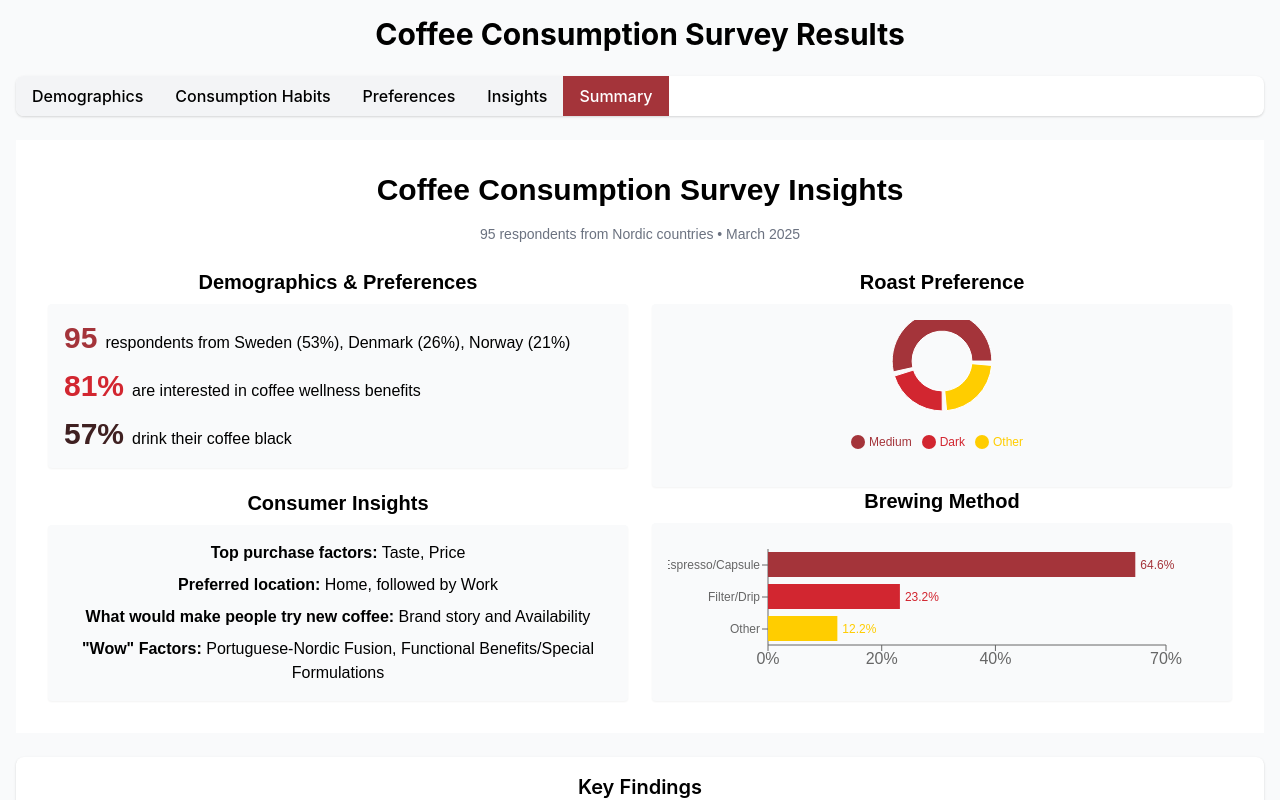
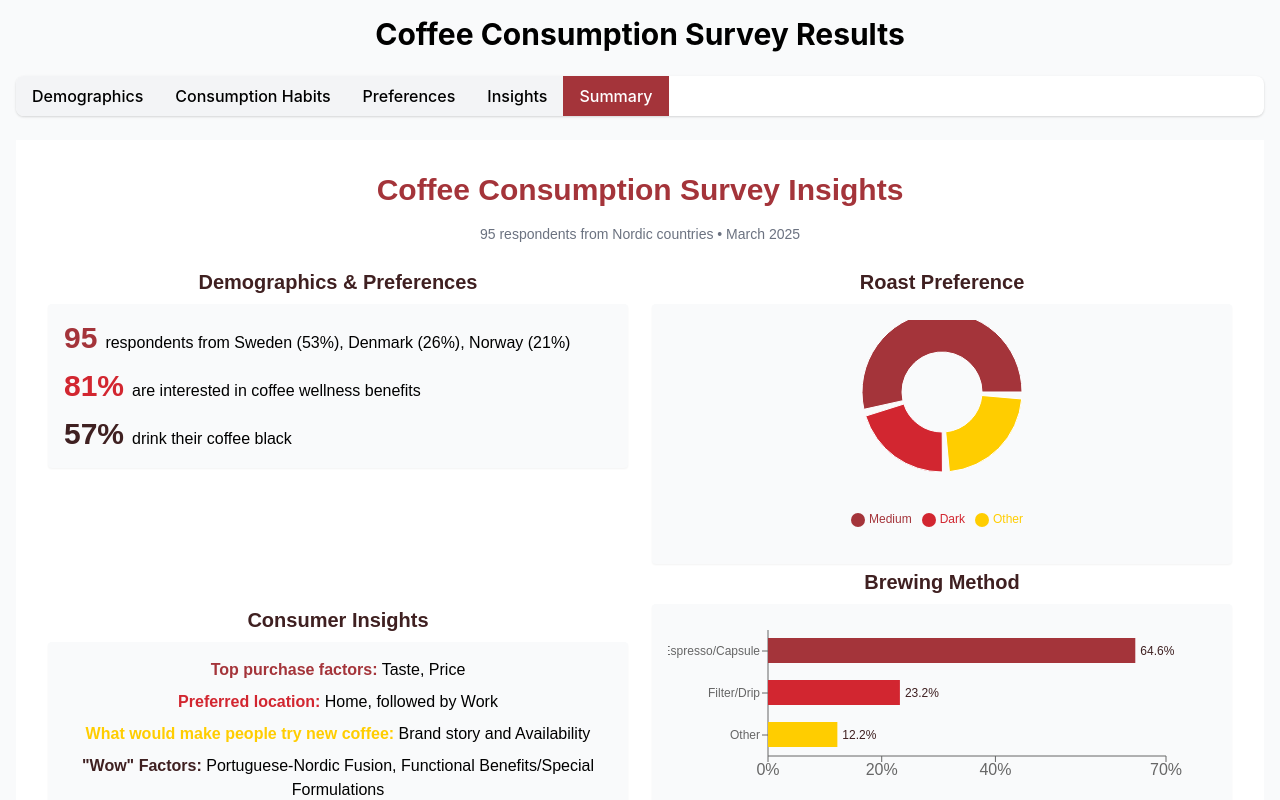
Before and after one commit to americodias/coffee-survey-dashboard, a React (Create React App) app: page / in a window 1280 px wide. Both pictures are taken after a click on the button "Summary". Shown: the top 800 px of the page. Built offline with nearby package versions, Linux system fonts and the light colour scheme.

Commit message:
Fixed chart

```diff
--- a/src/CoffeeSurveySummary.js
+++ b/src/CoffeeSurveySummary.js
@@ -16,31 +16,37 @@ const CoffeeSurveySummary = () => {
     { name: 'Other', value: 12.2 } // 100 - 64.6 - 23.2 = 12.2
   ];
 
-  // Updated color scheme
-  const COLORS = ['#A4343A', '#D22630', '#FFCD00', '#3F2021'];
+  // Defining the new color scheme explicitly
+  const maroonRed = "#A4343A";
+  const brightRed = "#D22630";
+  const gold = "#FFCD00";
+  const darkBrown = "#3F2021";
+
+  // Using these colors in an array for the charts
+  const COLORS = [maroonRed, brightRed, gold, darkBrown];
 
   return (
     <div className="bg-white p-8 h-full flex flex-col" style={{ fontFamily: 'Arial, sans-serif' }}>
-      <h1 className="text-3xl font-bold text-center mb-4">Coffee Consumption Survey Insights</h1>
+      <h1 className="text-3xl font-bold text-center mb-4" style={{ color: maroonRed }}>Coffee Consumption Survey Insights</h1>
       <p className="text-sm text-gray-500 text-center mb-6">95 respondents from Nordic countries • March 2025</p>
 
       <div className="grid grid-cols-2 gap-6 flex-grow">
         {/* Left Column - Key Stats */}
         <div className="flex flex-col justify-between">
           <div>
-            <h2 className="text-xl font-semibold mb-2">Demographics & Preferences</h2>
+            <h2 className="text-xl font-semibold mb-2" style={{ color: darkBrown }}>Demographics & Preferences</h2>
             <div className="bg-gray-50 p-4 rounded shadow-sm">
               <ul className="space-y-3">
                 <li className="flex items-baseline">
-                  <span className="text-3xl font-bold mr-2" style={{ color: '#A4343A' }}>95</span>
+                  <span className="text-3xl font-bold mr-2" style={{ color: maroonRed }}>95</span>
                   <span>respondents from Sweden (53%), Denmark (26%), Norway (21%)</span>
                 </li>
                 <li className="flex items-baseline">
-                  <span className="text-3xl font-bold mr-2" style={{ color: '#D22630' }}>81%</span>
+                  <span className="text-3xl font-bold mr-2" style={{ color: brightRed }}>81%</span>
                   <span>are interested in coffee wellness benefits</span>
                 </li>
                 <li className="flex items-baseline">
-                  <span className="text-3xl font-bold mr-2" style={{ color: '#3F2021' }}>57%</span>
+                  <span className="text-3xl font-bold mr-2" style={{ color: darkBrown }}>57%</span>
                   <span>drink their coffee black</span>
                 </li>
               </ul>
@@ -48,29 +54,29 @@ const CoffeeSurveySummary = () => {
           </div>
 
           <div>
-            <h2 className="text-xl font-semibold mb-2">Consumer Insights</h2>
+            <h2 className="text-xl font-semibold mb-2" style={{ color: darkBrown }}>Consumer Insights</h2>
             <div className="bg-gray-50 p-4 rounded shadow-sm">
-              <p className="mb-2"><b>Top purchase factors:</b> Taste, Price</p>
-              <p className="mb-2"><b>Preferred location:</b> Home, followed by Work</p>
-              <p className="mb-2"><b>What would make people try new coffee:</b> Brand story and Availability</p>
-              <p><b>"Wow" Factors:</b> Portuguese-Nordic Fusion, Functional Benefits/Special Formulations</p>
+              <p className="mb-2"><b style={{ color: maroonRed }}>Top purchase factors:</b> Taste, Price</p>
+              <p className="mb-2"><b style={{ color: brightRed }}>Preferred location:</b> Home, followed by Work</p>
+              <p className="mb-2"><b style={{ color: gold }}>What would make people try new coffee:</b> Brand story and Availability</p>
+              <p><b style={{ color: darkBrown }}>"Wow" Factors:</b> Portuguese-Nordic Fusion, Functional Benefits/Special Formulations</p>
             </div>
           </div>
         </div>
 
         {/* Right Column - Charts */}
         <div className="flex flex-col justify-between">
-          <div className="h-full">
-            <h2 className="text-xl font-semibold mb-2">Roast Preference</h2>
-            <div className="h-5/6 bg-gray-50 p-4 rounded shadow-sm">
+          <div className="h-3/5" style={{ minHeight: "300px" }}>
+            <h2 className="text-xl font-semibold mb-2" style={{ color: darkBrown }}>Roast Preference</h2>
+            <div className="h-5/6 bg-gray-50 p-4 rounded shadow-sm" style={{ minHeight: "260px" }}>
               <ResponsiveContainer width="100%" height="100%">
                 <PieChart margin={{ top: 0, right: 0, bottom: 20, left: 0 }}>
                   <Pie
                     data={roastData}
                     cx="50%"
                     cy="40%"
-                    innerRadius={30}
-                    outerRadius={50}
+                    innerRadius={40}
+                    outerRadius={80}
                     paddingAngle={5}
                     dataKey="value"
                   >
@@ -78,7 +84,11 @@ const CoffeeSurveySummary = () => {
                       <Cell key={`cell-${index}`} fill={COLORS[index % COLORS.length]} />
                     ))}
                   </Pie>
-                  <Tooltip formatter={(value) => `${value}%`} />
+                  <Tooltip
+                    formatter={(value) => `${value}%`}
+                    contentStyle={{ backgroundColor: 'white', borderColor: maroonRed }}
+                    itemStyle={{ color: darkBrown }}
+                  />
                   <Legend
                     layout="horizontal"
                     verticalAlign="bottom"
@@ -90,9 +100,9 @@ const CoffeeSurveySummary = () => {
             </div>
           </div>
 
-          <div className="h-1/2">
-            <h2 className="text-xl font-semibold mb-2">Brewing Method</h2>
-            <div className="h-5/6 bg-gray-50 p-4 rounded shadow-sm">
+          <div className="h-2/5" style={{ minHeight: "250px" }}>
+            <h2 className="text-xl font-semibold mb-2" style={{ color: darkBrown }}>Brewing Method</h2>
+            <div className="h-5/6 bg-gray-50 p-4 rounded shadow-sm" style={{ minHeight: "200px" }}>
               <ResponsiveContainer width="100%" height="100%">
                 <BarChart
                   data={brewingData}
@@ -101,11 +111,20 @@ const CoffeeSurveySummary = () => {
                 >
                   <XAxis type="number" domain={[0, 70]} tickFormatter={(value) => `${value}%`} />
                   <YAxis type="category" dataKey="name" tick={{ fontSize: 12 }} />
-                  <Tooltip formatter={(value) => `${value}%`} />
+                  <Tooltip
+                    formatter={(value) => `${value}%`}
+                    contentStyle={{ backgroundColor: 'white', borderColor: maroonRed }}
+                    itemStyle={{ color: darkBrown }}
+                  />
                   <Bar
                     dataKey="value"
                     barSize={25}
-                    label={{ position: 'right', formatter: (value) => `${value}%`, fontSize: 12 }}
+                    label={{
+                      position: 'right',
+                      formatter: (value) => `${value}%`,
+                      fontSize: 12,
+                      fill: darkBrown
+                    }}
                   >
                     {brewingData.map((entry, index) => (
                       <Cell key={`cell-${index}`} fill={COLORS[index % COLORS.length]} />
```
